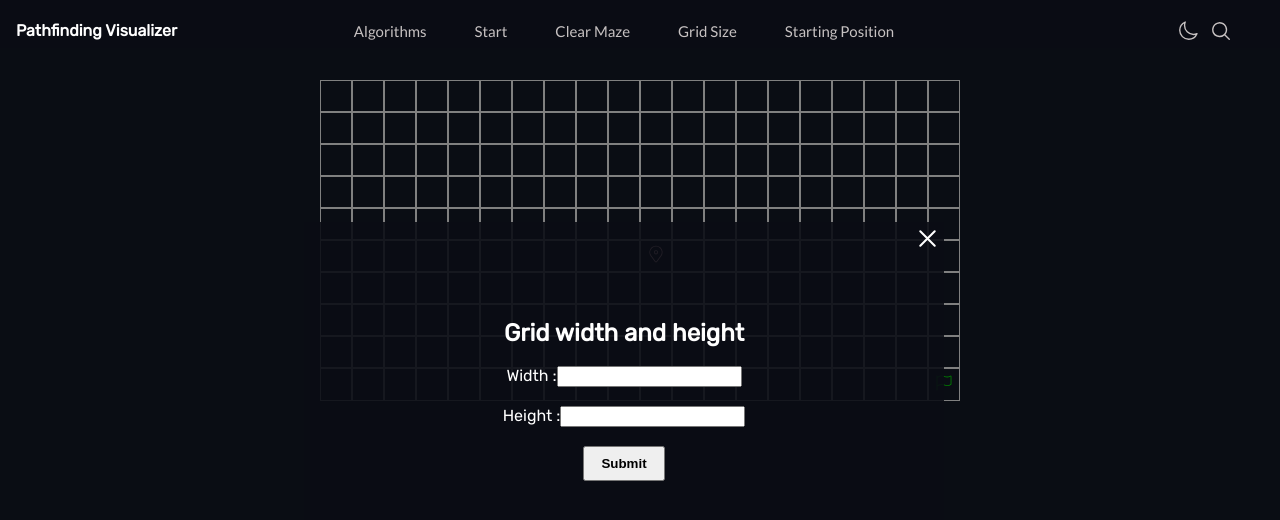
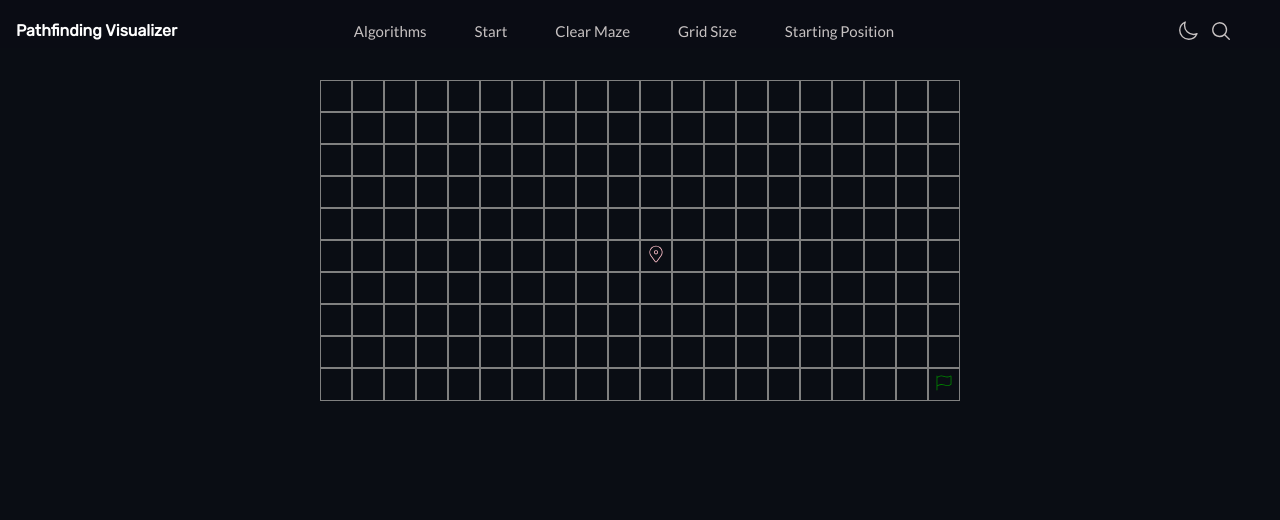
Before and after one commit to jacksonfernando/pathfinding-visualizer, a Next.js app: page / in a window 1280 px wide. Shown: the top 520 px of the page. Built offline with nearby package versions, Linux system fonts and the light colour scheme.

Commit message:
add grid modal state

```diff
--- a/src/components/navbar/index.js
+++ b/src/components/navbar/index.js
@@ -13,6 +13,7 @@ import GridSizeModal from '../modal/GridSizeModal';
 const Navbar = () => {
   const [dropdownMenu, setDropdownMenu] = useState(false);
   const [isModalOpen, setIsModalOpen] = useState(false);
+  const [isGridModalOpen, setIsGridModalOpen] = useState(false);
   const { setRun, run, setRestart, restart } = useParams();
 
   const renderMenu = (containerStyle, listStyle) => {
@@ -75,7 +76,7 @@ const Navbar = () => {
           {dropdownMenu && renderMenu(navbarStyle.dropdownMenu, navbarStyle.dropdownMenuList)}
         </div>
         <Algorithmsmodal open={isModalOpen} setIsModalOpen={setIsModalOpen} />
-        <GridSizeModal open={true} setIsModalOpen={setIsModalOpen} />
+        <GridSizeModal open={isGridModalOpen} setIsModalOpen={setIsGridModalOpen} />
       </header >
     </>
   )
```
